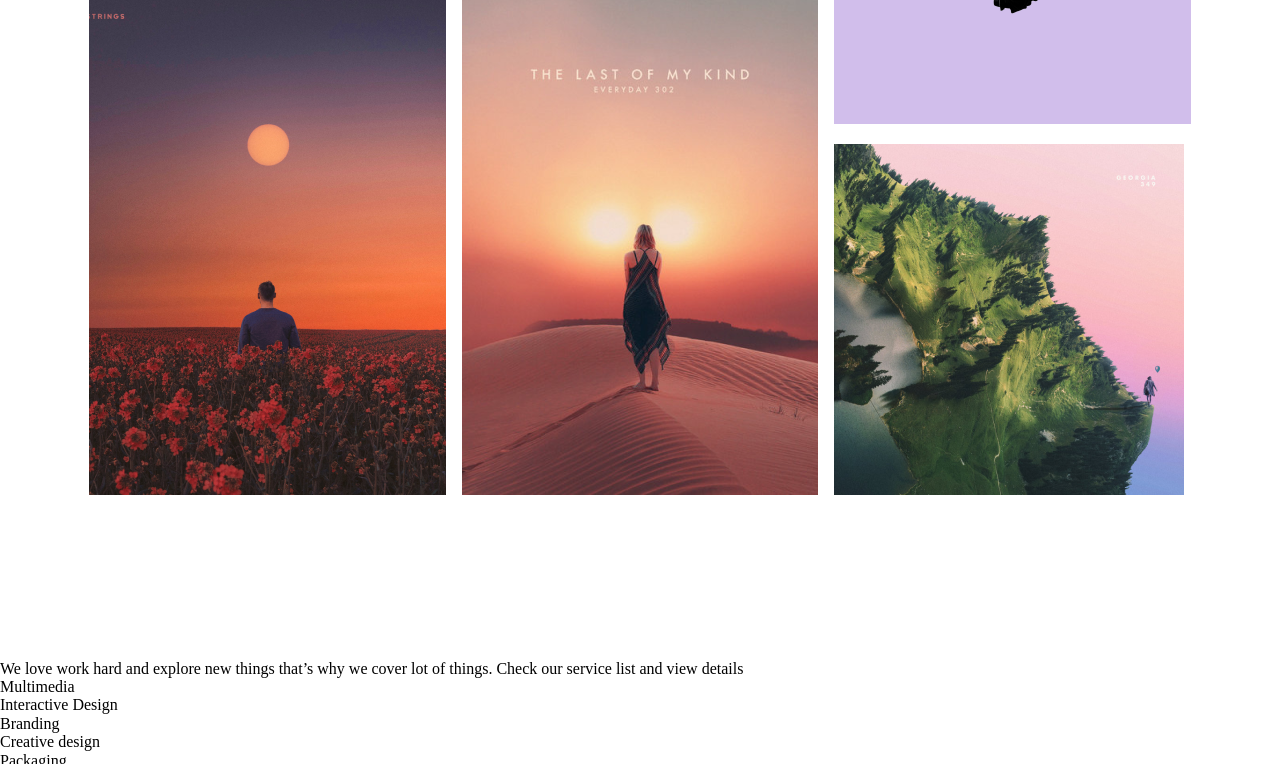
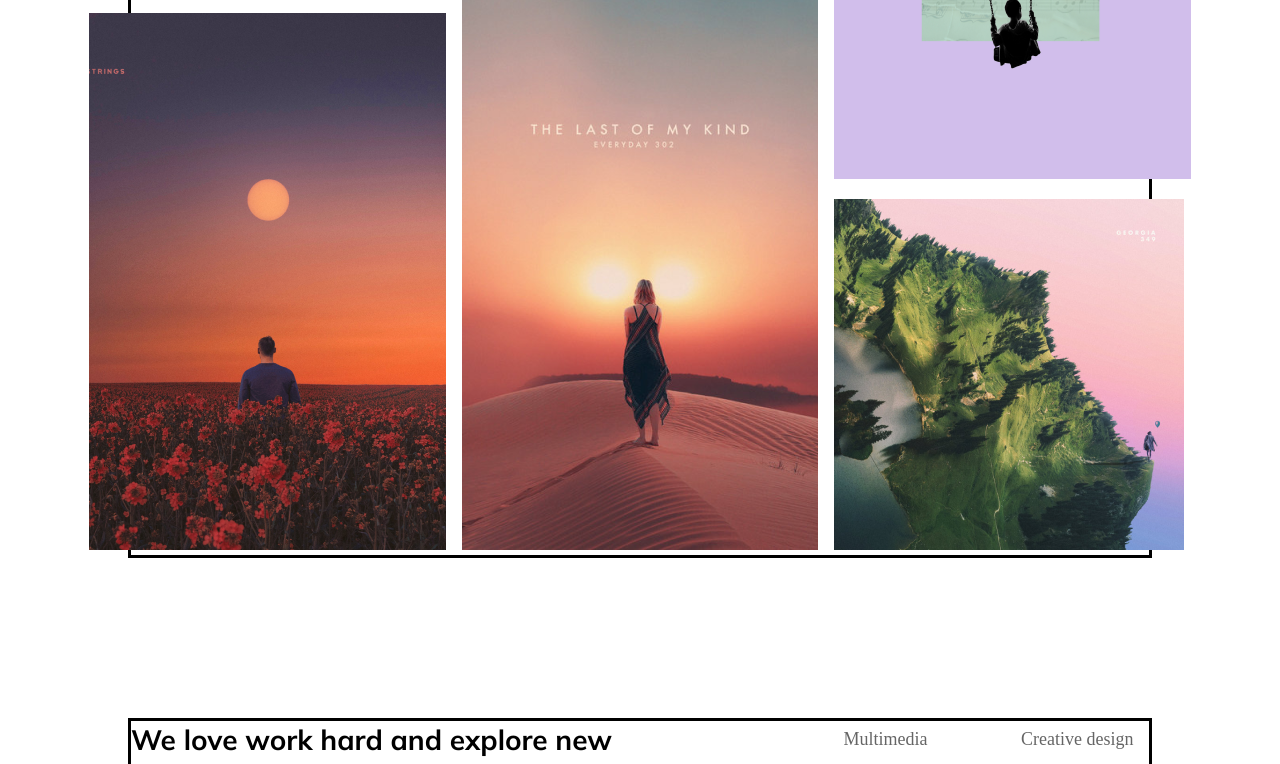
Before and after one commit to Garla-mantix/genesis-portfolio, a plain HTML site: page index.html in a window 1280 px wide. Shown: the part 2036-2800 px from the top of the page. Drawn offline with Linux system fonts and the light colour scheme.

Commit message:
services added

```diff
--- a/index.html
+++ b/index.html
@@ -51,17 +51,20 @@
             <div class="services-container">
                 <p class="services-text">We love work hard and explore new things that’s why we cover lot of things. Check our service list and view details</p>
                 <div class="services-right">
+                    <div class="services-right__one">
                         <ul>
                             <li>Multimedia</li>
                             <li>Interactive Design</li>
                             <li>Branding</li>
+                        </ul>
+                        <ul class="services-right__two">
                             <li>Creative design</li>
                             <li>Packaging</li>
                             <li>Coding</li>
                         </ul>
                     </div>
                 </div>
-
+            </div>
         </section>
 
 
--- a/styles/_home.scss
+++ b/styles/_home.scss
@@ -9,8 +9,10 @@
 .section-top {
     display: flex;
     margin-left: 10%;
+    margin-right: 10%;
     gap: 10em;
     margin-top: 3em;
+    border: solid;
 }
 
 .section-top__left {
@@ -55,6 +57,7 @@
     margin-bottom: 10em;
     margin-left: 10%;
     margin-right: 10%;
+    border: solid;
 }
 
 .gallery__grid-container {
@@ -144,3 +147,40 @@
 .gallery__grid-item__12 {
     grid-area: i12;
 }
+
+// -------- Services ---------
+
+.services-container {
+    display: flex;
+    border: solid;
+    margin-left: 10%;
+    margin-right: 10%;
+    margin-bottom: 3em;
+}
+
+.services-text {
+    margin-right: 20%;
+    font-family: fonts.$main-font;
+    font-size: 28px;
+    font-weight: bold;
+    line-height: 38px;
+    max-width: 50%;
+}
+
+.services-right {
+    display: flex;
+    font-style: normal;
+    opacity: 60%;
+    font-size: 18px;
+
+    &__one {
+        display: flex;
+        gap: 2.5em;
+    }
+
+
+    & ul {
+        list-style: none;
+        line-height: 2em;
+    }
+}
```
Also changed, not shown: styles/index.css. Lines whose indentation alone changed are shown as unchanged.
